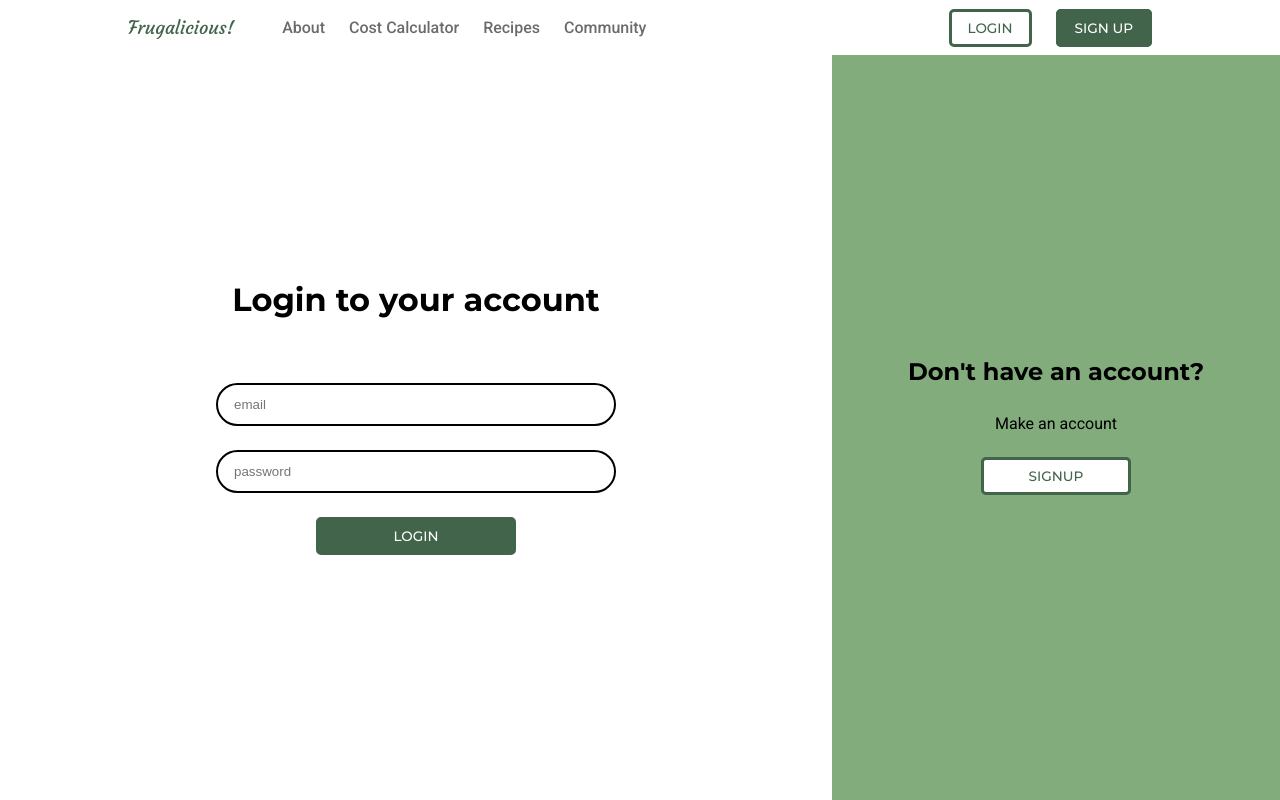
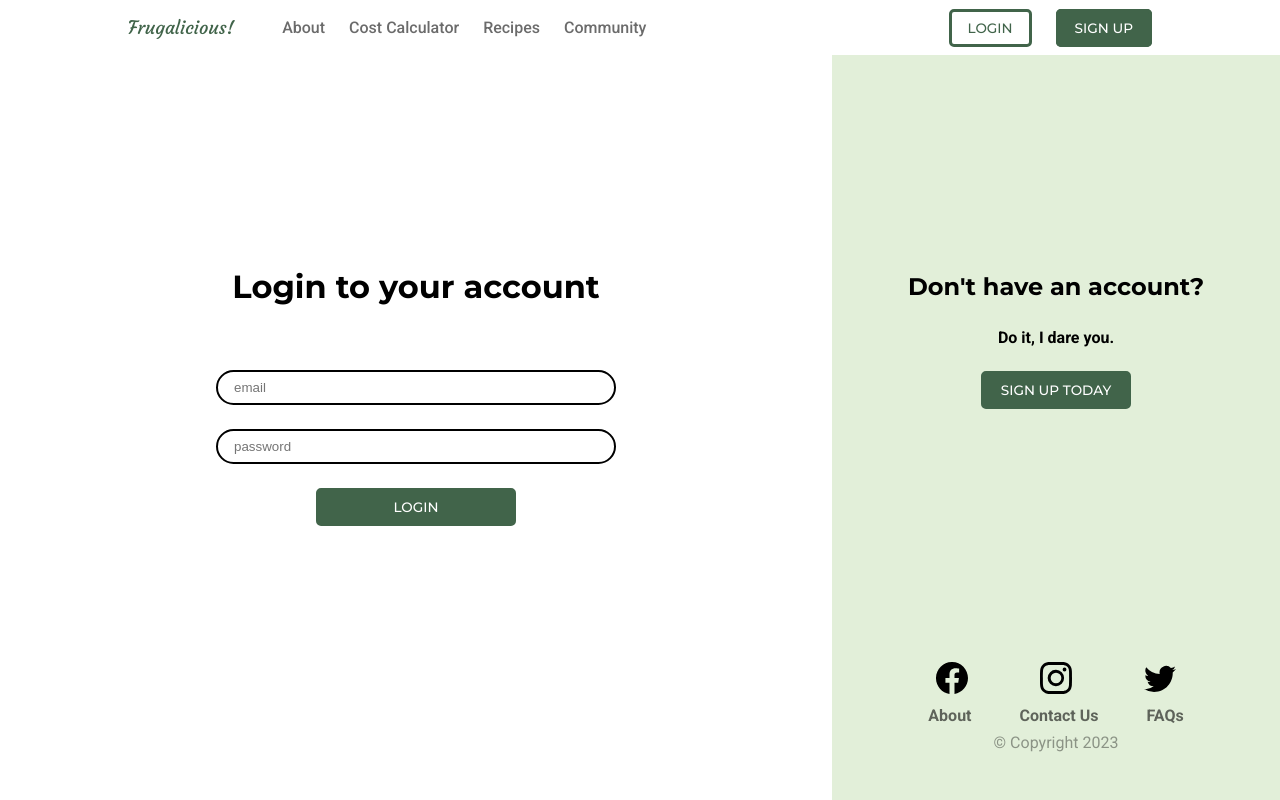
Before and after one commit to Troppydash/codebrew-frontend, a React (Vite) app: page /login in a window 1280 px wide. Built offline with nearby package versions, Linux system fonts and the light colour scheme.

Commit message:
fixed login page

```diff
--- a/src/components.css
+++ b/src/components.css
@@ -67,6 +67,45 @@
 }
 
 
+.cb-form {
+    display: flex;
+    flex-direction: column;
+    align-items: center;
+}
+
+.cb-form-title {
+    text-align: center;
+    margin-bottom: 4rem;
+}
+
+.cb-form-error {
+    color: red;
+}
+
+.cb-form div+div {
+    margin-top: 1.5rem;
+}
+
+.cb-form input {
+    border: 2px solid black;
+    border-radius: 25px;
+
+    padding: 0.5rem 1rem;
+
+    width: 400px;
+}
+
+.cb-form button {
+    padding: 0.5rem 0.75rem;
+    min-width: 200px;
+}
+
+.cb-form button:disabled {
+    background-color: #98a197;
+}
+
+
+
 @media only screen and (max-width: 1024px) {
     .cb-big-title {
         font-size: 3.1rem;
--- a/src/pages/login.css
+++ b/src/pages/login.css
@@ -6,7 +6,7 @@
 }
 
 .login-shift {
-    margin-bottom: 5%;
+    margin-bottom: 10%;
 }
 
 .login-left {
@@ -17,51 +17,13 @@
     justify-content: center;
 }
 
-.login-form {
-    display: flex;
-    flex-direction: column;
-    align-items: center;
-}
-
-.login-form-title {
-    text-align: center;
-    margin-bottom: 4rem;
-}
-
-.login-form-error {
-    color: red;
-}
-
-.login-form div+div {
-    margin-top: 1.5rem;
-}
-
-.login-form input {
-    border: 2px solid black;
-    border-radius: 25px;
-
-    padding: 0.75rem 1rem;
-
-    width: 400px;
-}
-
-.login-form button {
-    padding: 0.5rem 0.75rem;
-    min-width: 200px;
-}
-
-.login-form button:disabled {
-    background-color: #98a197;
-}
-
-
-
 
 .login-right {
     width: 35%;
-    background-color: #82ac7c;
+    background-color: #E2EFD9;
 
     display: flex;
+    flex-direction: column;
     align-items: center;
     justify-content: center;
 
@@ -82,6 +44,7 @@
 }
 
 .login-right-text {
+    font-weight: bold;
     max-width: 60%;
     word-wrap: break-word;
 }
--- a/src/pages/login.jsx
+++ b/src/pages/login.jsx
@@ -2,6 +2,7 @@ import "./login.css";
 import {useContext, useEffect, useState} from "react";
 import {AuthContext, authLogin} from "../lib/auth.js";
 import {Link, Navigate, redirect} from "react-router-dom";
+import Footer from "../components/footer.jsx";
 
 export default function Login() {
 
@@ -48,9 +49,9 @@ export default function Login() {
             }
             <div className="login-left">
                 <div className="login-shift">
-                    <h1 className="login-form-title cb-title">Login to your account</h1>
+                    <h1 className="cb-form-title cb-title">Login to your account</h1>
 
-                    <form className="login-form" onSubmit={handleSubmit}>
+                    <form className="cb-form" onSubmit={handleSubmit}>
                         <div>
                             <input placeholder="email"
                                    value={username}
@@ -67,20 +68,25 @@ export default function Login() {
                             </div>
                         }
                         <div>
-                            <button type="submit" disabled={isFetching} className="cb-button cb-button--outline">LOGIN</button>
+                            <button type="submit" disabled={isFetching} className="cb-button cb-button--outline">LOGIN
+                            </button>
                         </div>
                     </form>
                 </div>
             </div>
             <div className="login-right">
-                <div className="login-shift">
+                <div style={{flexGrow: 1, display: "flex", justifyContent: "center", alignItems: "center"}}>
                     <h2 className="login-right-title cb-title">Don't have an account?</h2>
                     <p className="login-right-text">
-                        Make an account
+                        Do it, I dare you.
                     </p>
 
-                    <Link to="/register" className="login-signup cb-button cb-link">SIGNUP</Link>
+                    <Link to="/register" className="login-signup cb-button cb-button--outline cb-link">SIGN UP
+                        TODAY
+                    </Link>
                 </div>
+
+                <Footer/>
             </div>
         </div>
     )
```
